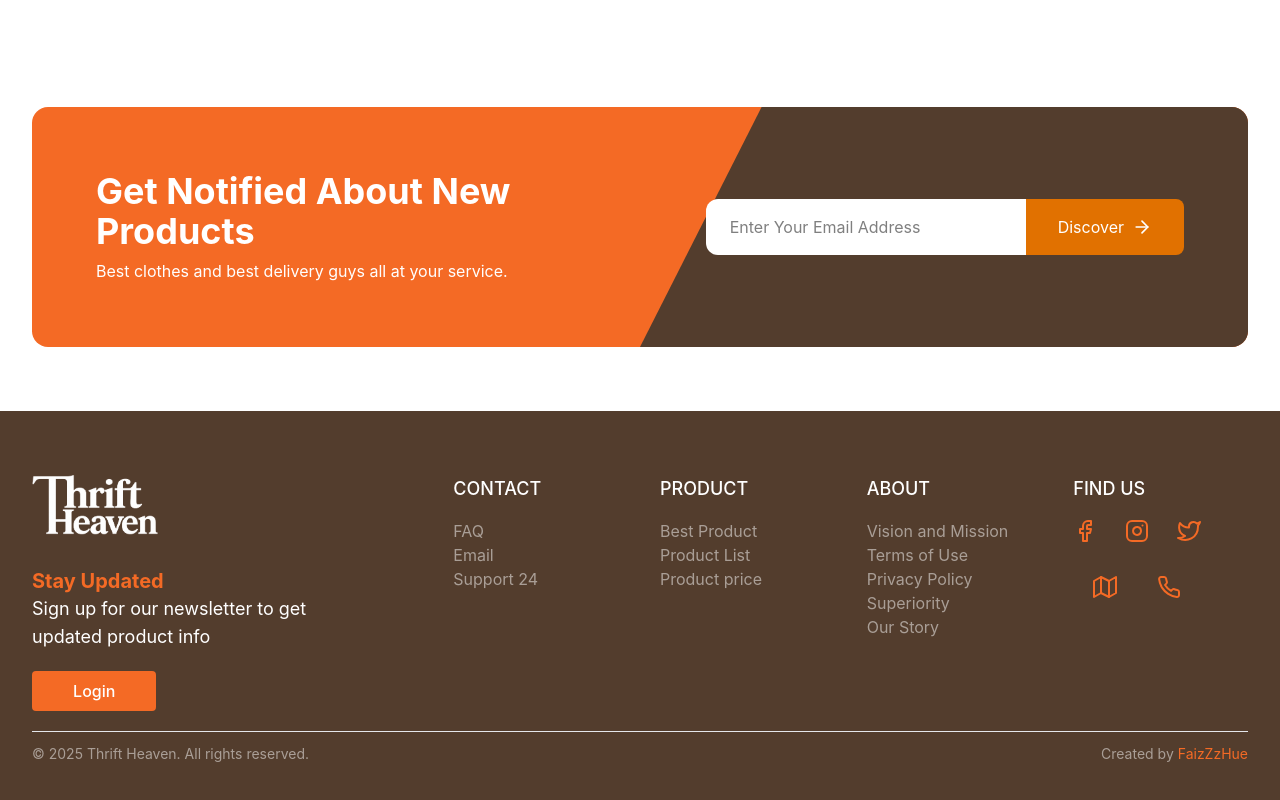
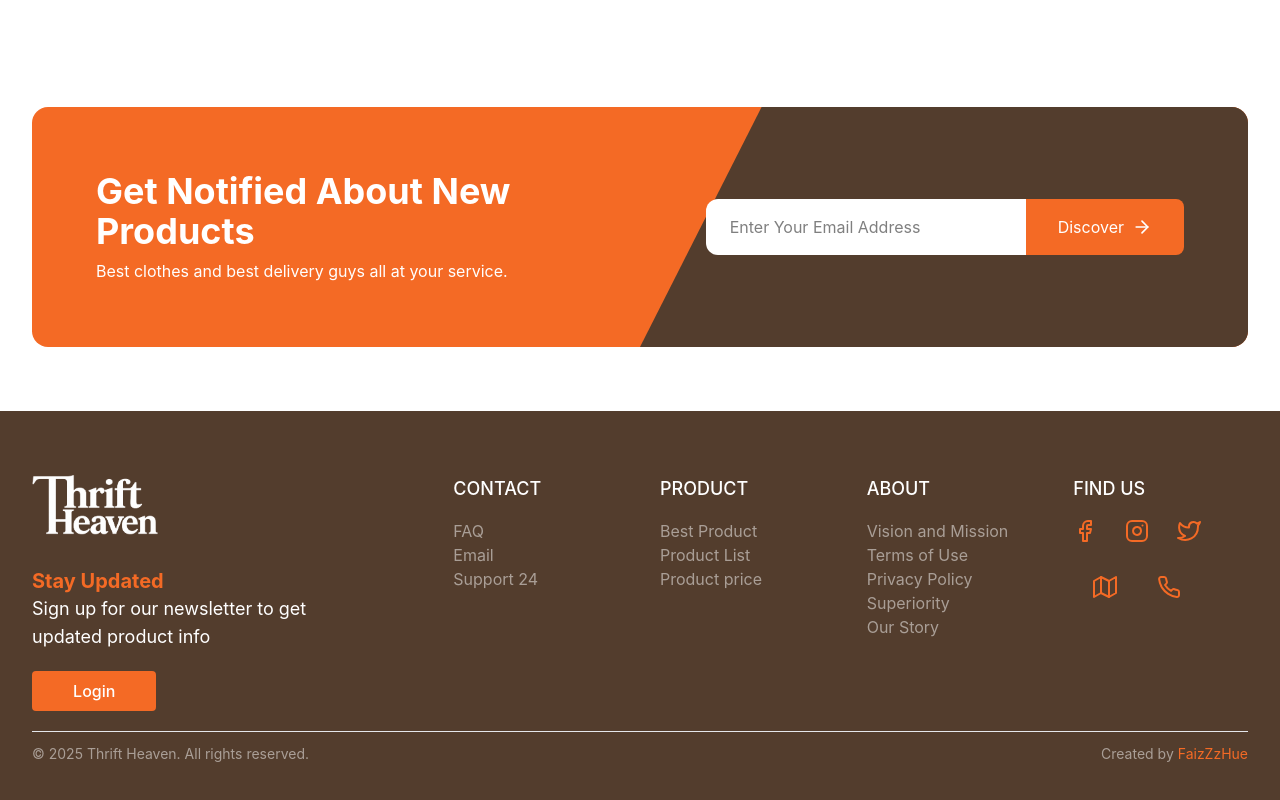
Before and after one commit to FaizZzhue/Toko-Thrifting, a React (Vite) app: page /Hero in a window 1280 px wide. Shown: the part 2209-3009 px from the top of the page. Built offline with nearby package versions, Linux system fonts and the light colour scheme.

Commit message:
Update : NewsLatter

```diff
--- a/src/components/home/NewsLatterSection.jsx
+++ b/src/components/home/NewsLatterSection.jsx
@@ -24,7 +24,7 @@ export const NewsLatterSection = () => {
                                 placeholder="Enter Your Email Address"
                                 className="w-full bg-white sm:w-auto md:w-80 px-4 sm:px-6 py-3 sm:py-4 rounded-xl sm:rounded-l-xl sm:rounded-r-none focus:outline-none"
                             />
-                            <button className="w-full sm:w-auto cursor-pointer bg-amber-600 text-white px-6 sm:px-8 py-3 sm:py-4 rounded-xl sm:rounded-l-none sm:rounded-r-lg flex items-center gap-2">
+                            <button className="w-full sm:w-auto cursor-pointer bg-link text-white px-6 sm:px-8 py-3 sm:py-4 rounded-xl sm:rounded-l-none sm:rounded-r-lg flex items-center gap-2">
                                 <span >Discover</span>
                                 <FiArrowRight className="size-5"/>
                             </button>
```
